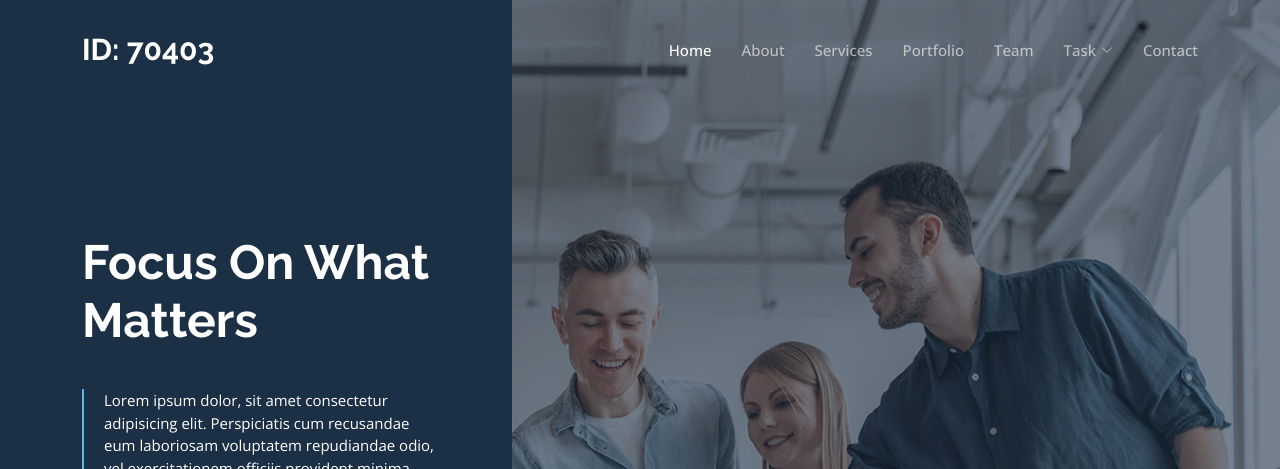
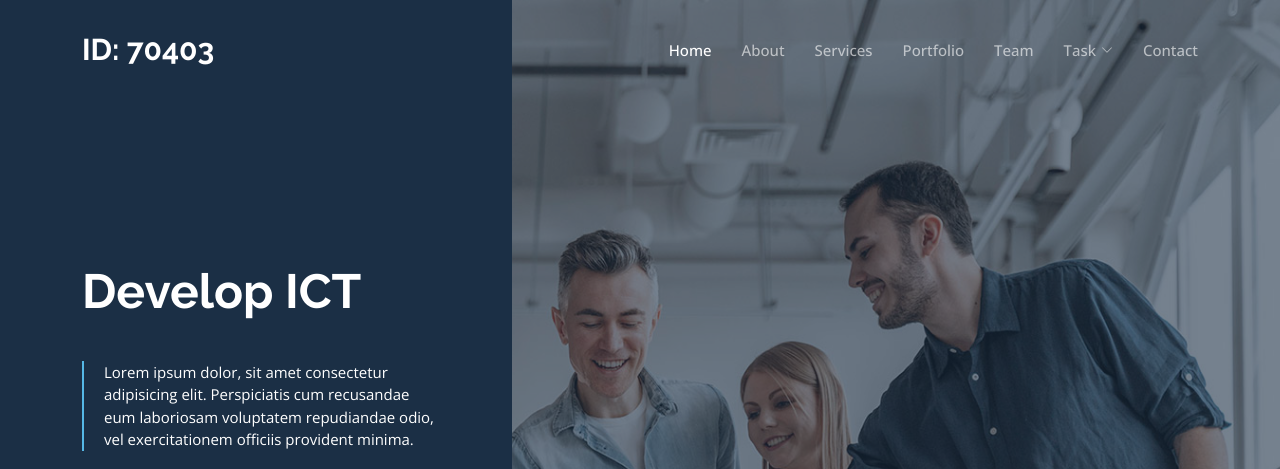
Before and after one commit to GironYess/identifying, a plain HTML site: page index.html in a window 1280 px wide. Shown: the top 469 px of the page. Drawn offline with nearby package versions, Linux system fonts and the light colour scheme.

Commit message:
This is a new commit for what I originally planned to be amended

```diff
--- a/index.html
+++ b/index.html
@@ -82,7 +82,7 @@
     <div class="container">
       <div class="row">
         <div class="col-xl-4">
-          <h2 data-aos="fade-up">Focus On What Matters</h2>
+          <h2 data-aos="fade-up">Develop ICT</h2>
           <blockquote data-aos="fade-up" data-aos-delay="100">
             <p>Lorem ipsum dolor, sit amet consectetur adipisicing elit. Perspiciatis cum recusandae eum laboriosam voluptatem repudiandae odio, vel exercitationem officiis provident minima. </p>
           </blockquote>
```
